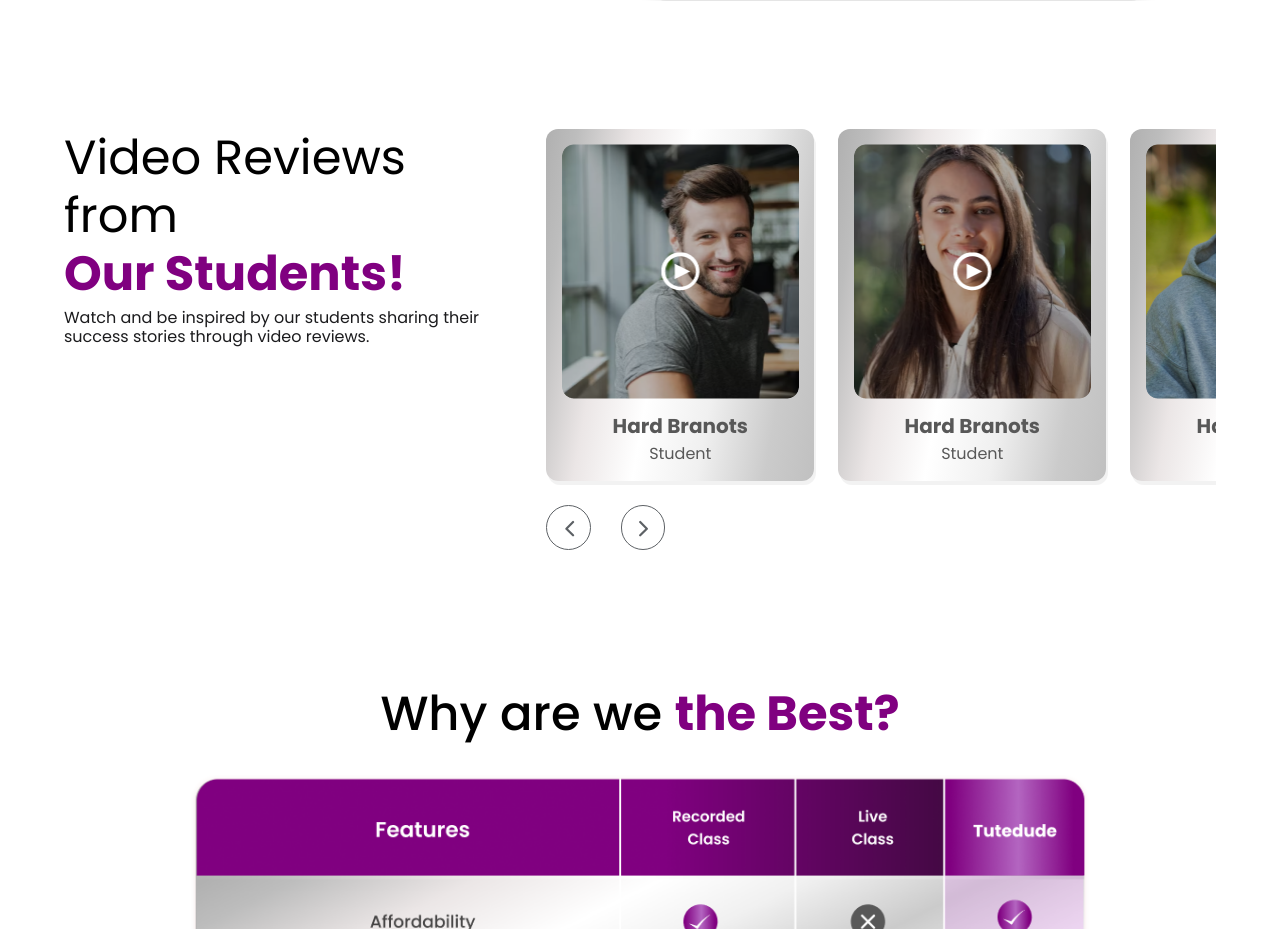
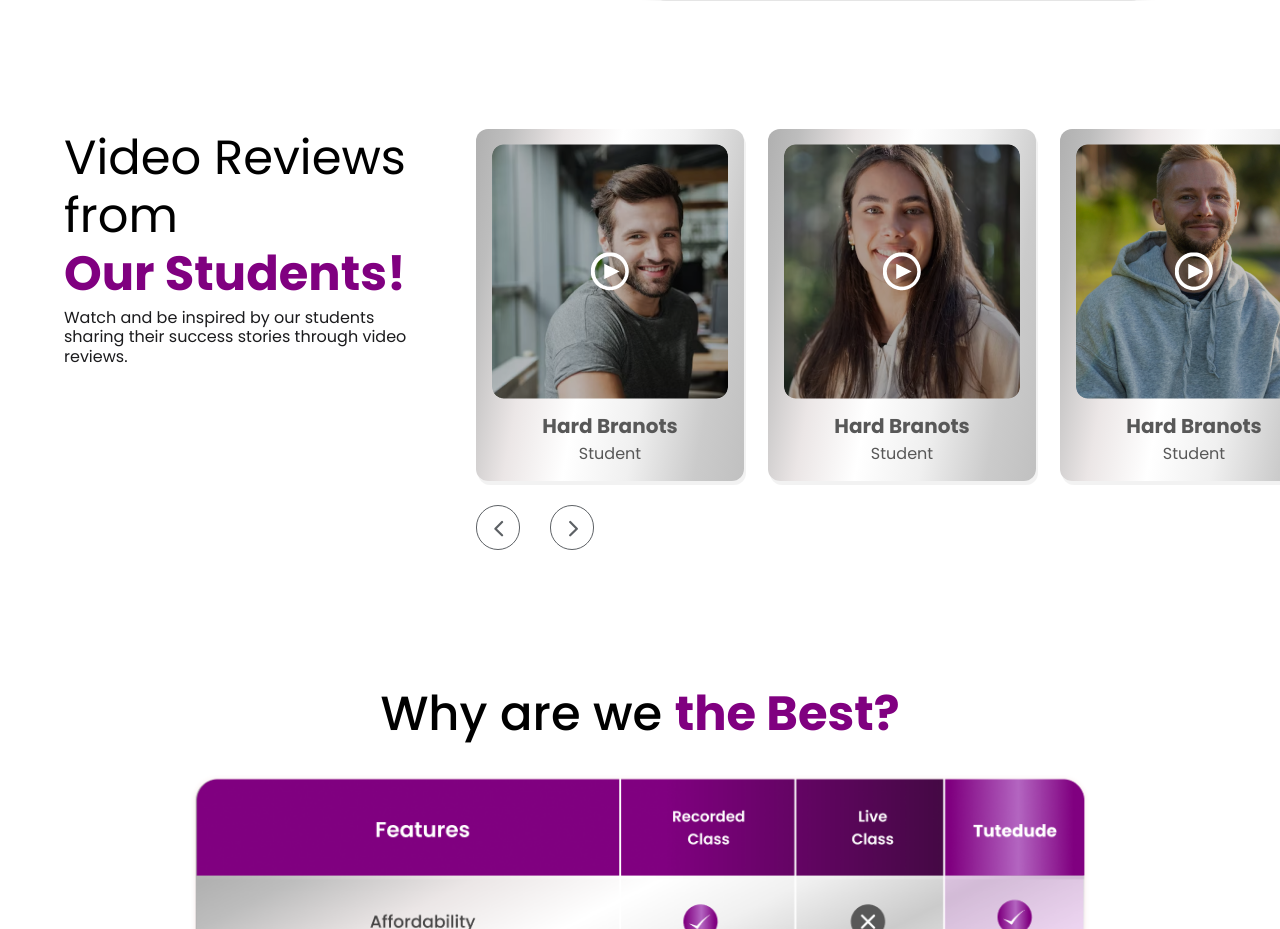
Before and after one commit to Priyank-Aggarwal1024/Internship-Track, a React (Vite) app: page / in a window 1280 px wide. Shown: the part 8109-9038 px from the top of the page. Built offline with nearby package versions, Linux system fonts and the light colour scheme.

Commit message:
bugfix: Video review craousel styling fix 2

```diff
--- a/src/styles/videoreview.css
+++ b/src/styles/videoreview.css
@@ -20,7 +20,6 @@
     flex-direction: column;
     gap: 24px;
     width: 100%;
-    overflow: hidden;
 }
 
 .video-review-top {
```
